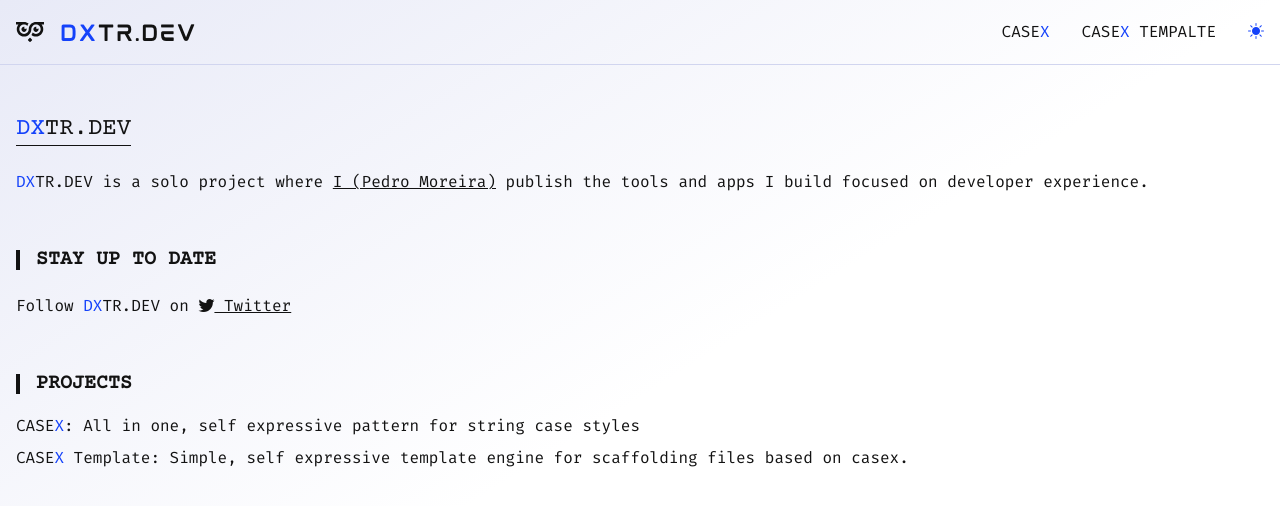
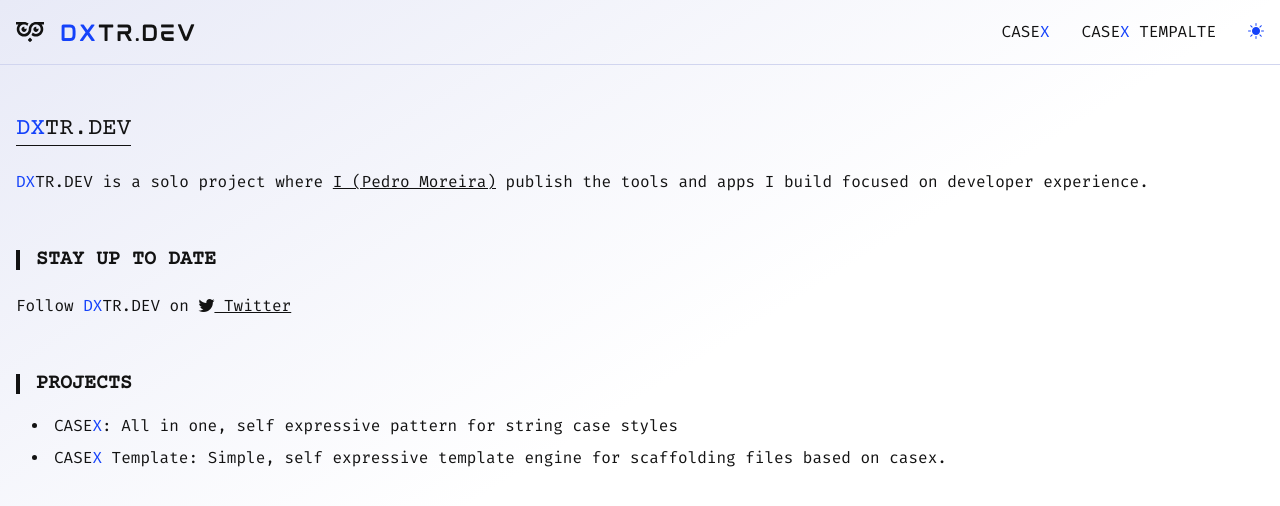
Before and after one commit to dxtr-dot-dev/dxtr.dev, a SvelteKit app: page / in a window 1280 px wide. Shown: the top 506 px of the page. Built offline with nearby package versions, Linux system fonts and the light colour scheme.

Commit message:
Improve use theme

```diff
--- a/src/app.html
+++ b/src/app.html
@@ -1,5 +1,5 @@
 <!DOCTYPE html>
-<html lang="en" class="dark">
+<html lang="en">
 	<head>
 		<meta charset="utf-8" />
 		<meta name="viewport" content="width=device-width" />
--- a/src/lib/hooks/use-theme-meta.ts
+++ b/src/lib/hooks/use-theme-meta.ts
@@ -2,12 +2,12 @@
 import type { Theme } from '$lib/types/Theme';
 import type { Writable } from 'svelte/store';
 
-export function useThemeMeta($theme: Writable<Theme>) {
-	if (!browser) return;
+export function useThemeMeta($theme: Writable<Theme | undefined>) {
+	$theme.subscribe((theme) => {
+		if (!theme) return;
 
-	const themeColorMeta = document.querySelector('meta[name="theme-color"]') as HTMLMetaElement;
+		const themeColorMeta = document.querySelector('meta[name="theme-color"]') as HTMLMetaElement;
 
-	$theme.subscribe((theme) => {
 		if (theme === 'dark') {
 			document.documentElement.classList.add('dark');
 			themeColorMeta.content = '#121212';
--- a/src/lib/hooks/use-theme.ts
+++ b/src/lib/hooks/use-theme.ts
@@ -3,23 +3,24 @@
 import { onDestroy, onMount } from 'svelte';
 import { browser } from '$app/environment';
 
-export function useTheme(): Writable<Theme> {
-	if (!browser) return writable('light');
+export function useTheme(): Writable<Theme | undefined> {
+	const $theme = writable<Theme | undefined>();
+	if (!browser) return $theme;
 
 	const localStorageTheme = localStorage.theme as Theme | undefined;
 
 	const darkModePreference = window.matchMedia('(prefers-color-scheme: dark)');
 	const getBrowserPreferredTheme = () => (darkModePreference?.matches ? 'dark' : 'light');
 
-	const $theme = writable(localStorageTheme || getBrowserPreferredTheme());
+	$theme.set(localStorageTheme || getBrowserPreferredTheme());
 
 	// Persist $theme changes to local storage
 
 	$theme.subscribe((theme) => {
-		const newTheme = theme === getBrowserPreferredTheme() ? undefined : theme;
+		const shouldStore = theme !== getBrowserPreferredTheme();
 
-		if (!theme) {
-			localStorage.theme = newTheme;
+		if (shouldStore) {
+			localStorage.theme = theme;
 		} else {
 			localStorage.removeItem('theme');
 		}
@@ -28,14 +29,8 @@
 	// Listen to prefered color scheme
 
 	const darkModePreferenceChange = () => $theme.set(getBrowserPreferredTheme());
-
-	onMount(() => {
-		darkModePreference?.addEventListener('change', darkModePreferenceChange);
-	});
-
-	onDestroy(() => {
-		darkModePreference?.removeEventListener('change', darkModePreferenceChange);
-	});
+	onMount(() => darkModePreference?.addEventListener('change', darkModePreferenceChange));
+	onDestroy(() => darkModePreference?.removeEventListener('change', darkModePreferenceChange));
 
 	return $theme;
 }
--- a/src/routes/+layout.svelte
+++ b/src/routes/+layout.svelte
@@ -17,11 +17,9 @@
 
 <svelte:head>
 	<script>
-		const useSystemTheme = !('theme' in localStorage);
-
 		if (
 			localStorage.theme === 'dark' ||
-			(useSystemTheme && window.matchMedia('(prefers-color-scheme: dark)').matches)
+			(!('theme' in localStorage) && window.matchMedia('(prefers-color-scheme: dark)').matches)
 		) {
 			document.documentElement.classList.add('dark');
 			document.querySelector('meta[name="theme-color"]').content = '#121212';
--- a/src/routes/+page.svelte
+++ b/src/routes/+page.svelte
@@ -30,13 +30,13 @@
 
 	<ul>
 		<li>
-			<a href="/casex">CASE<span class="text-primary">X</span></a>: All in one, self expressive
-			pattern for string case styles
+			<a href="/casex">CASE<span class="text-primary">X</span></a>:
+			<span>All in one, self expressive pattern for string case styles</span>
 		</li>
 
 		<li>
-			<a href="/casex">CASE<span class="text-primary">X</span> Template</a>: Simple, self expressive
-			template engine for scaffolding files based on casex.
+			<a href="/casex">CASE<span class="text-primary">X</span> Template</a>:
+			<span>Simple, self expressive template engine for scaffolding files based on casex.</span>
 		</li>
 	</ul>
 </section>
```
